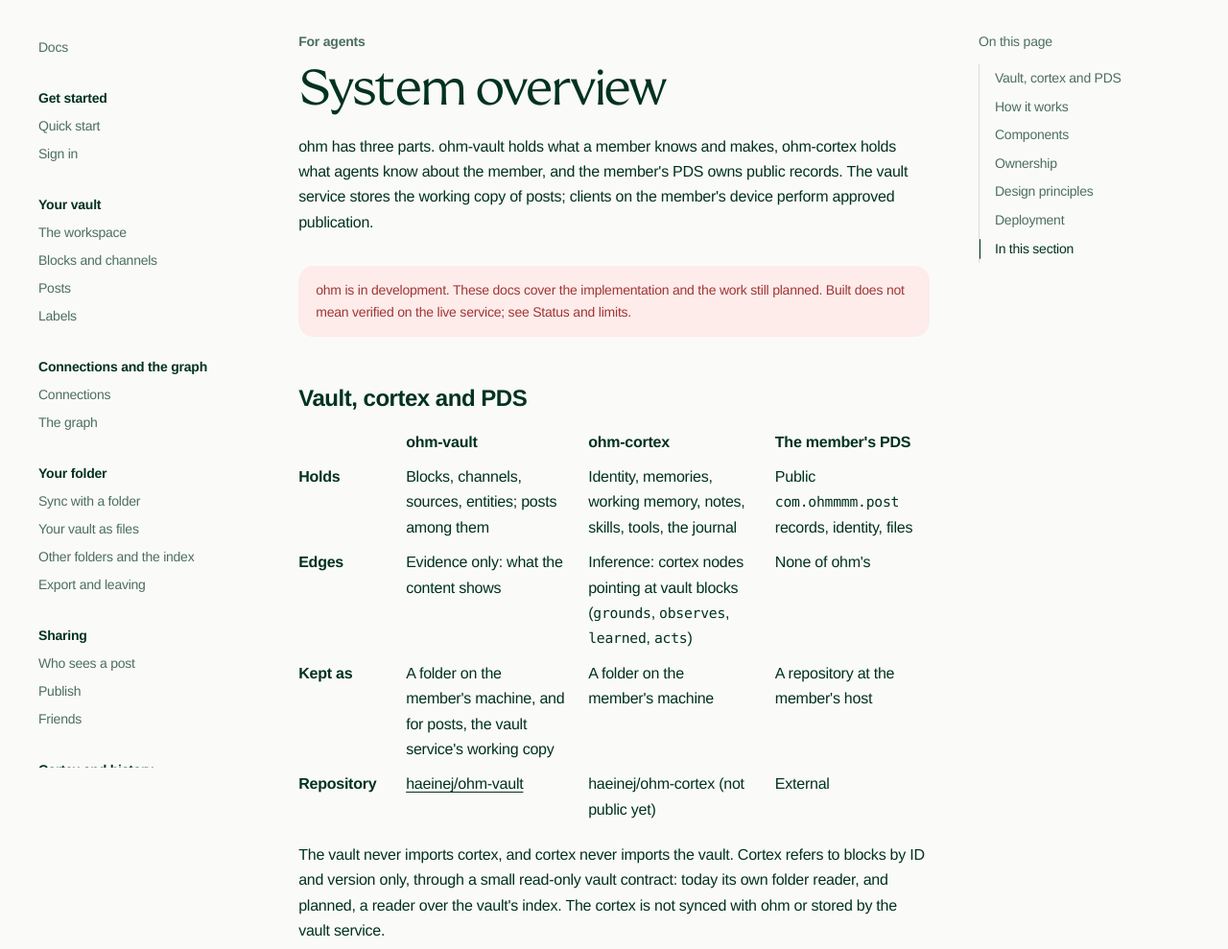
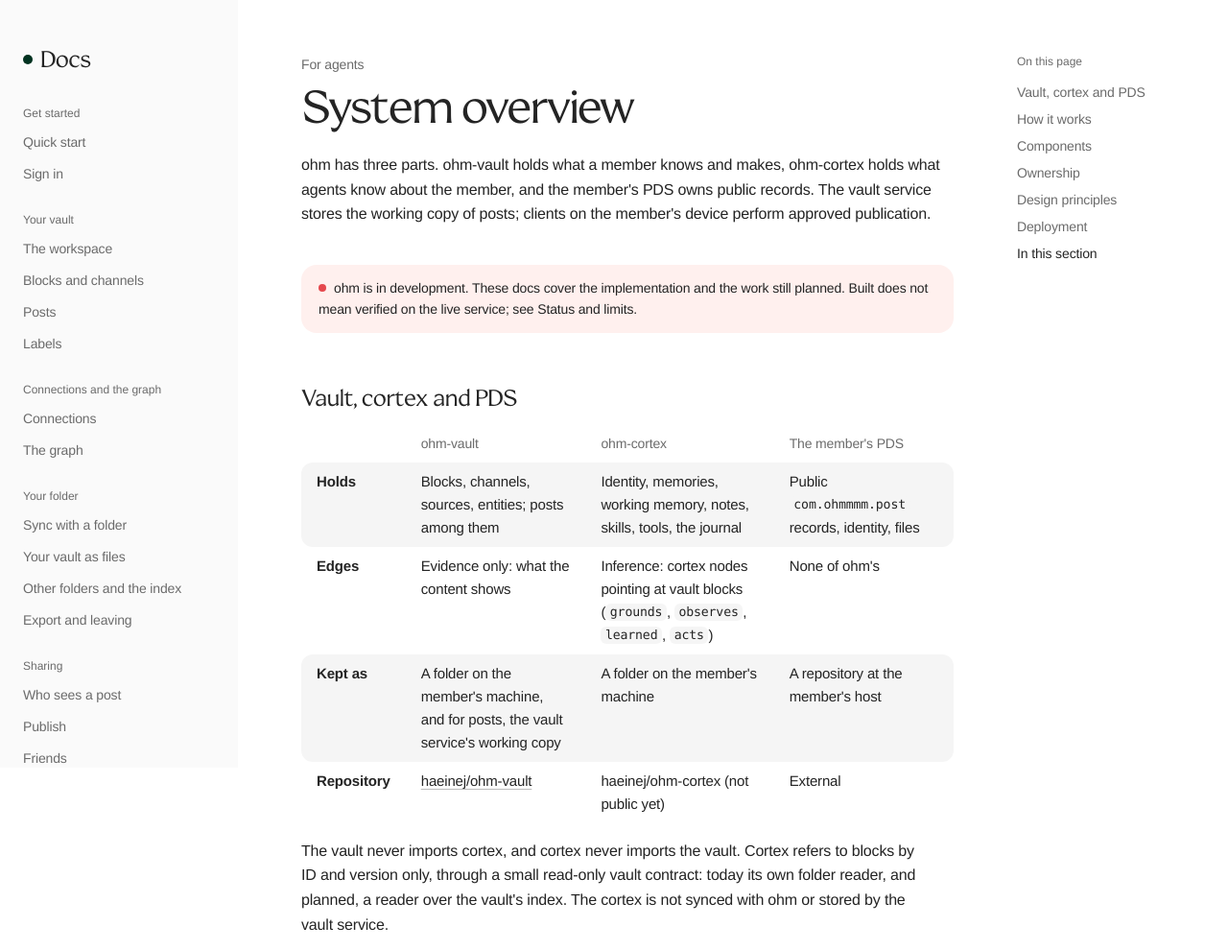
Before and after one commit to haeinej/ohm-site, a website: page docs/architecture.html in a window 1280 px wide. Shown: the top 989 px of the page at 96% size. Drawn offline with Linux system fonts and the light colour scheme.

Commit message:
Style the docs in the ohm design system, as design.ohmmmm.com
docs.ohmmmm.com now uses the design system's tokens and look: white
paper and ink, the #fafafa sidebar tone, Coconat for page and section
titles, Helvetica Neue at reading size, the forest green for focus and
diagrams, and no edges. This is the restyle from ohm-vault d7a305c
(merged there in #16 after the sites had moved here), applied unchanged:
every class the current pages use is styled.

Co-Authored-By: Claude Opus 5.5 <noreply@anthropic.com>

```diff
--- a/docs/styles.css
+++ b/docs/styles.css
@@ -1,8 +1,10 @@
-/* docs.ohmmmm.com: the same ink, paper and type as ohmmmm.com (DESIGN.md), laid out for reading
-   and finding your place. Values live in these custom properties; the rules use them.
+/* docs.ohmmmm.com, in the ohm design system (design.ohmmmm.com): white paper and ink, Coconat
+   for the page and section titles only, Helvetica Neue at reading size for everything else, the
+   forest green kept for focus and diagrams, and no edges: columns and blocks are set apart by
+   tone and space. The values below are the design system's tokens (ohm-ui, tokens.css).
 
    Page shell, the same on every page:
-     .site-sidebar  left column: every page, in its group, the current one marked
+     .site-sidebar  left column, on its own tone: every page, in its group, the current one marked
      main           middle column: the page itself (one <article>)
      .site-toc      right column, on wide screens: the reader, this page's sections, the one being read marked
    On narrow screens: a menu control in document flow opens the sidebar above the page. */
@@ -18,45 +20,49 @@
   color-scheme: light;
   --ohm-font-serif: "Coconat", Georgia, "Times New Roman", serif;
   --ohm-font-sans: "Helvetica Neue", Helvetica, Arial, sans-serif;
-  --ohm-font-mono: ui-monospace, "SF Mono", Menlo, Consolas, monospace;
+  --ohm-font-mono: ui-monospace, SFMono-Regular, Menlo, monospace;
 
-  /* One ink, like a printed page: the Fatale forest green on warm paper. */
-  --ohm-forest: #013220;
-  --ohm-danger: #a13535; /* a warning's text, as in the app */
-  --ohm-danger-wash: #fdecea; /* and what it sits on */
-  --ohm-paper-editorial: #fafaf9;
-  --ohm-ink-quiet: #4c6e61; /* forest at 70% on paper, 5.4:1 */
-  --ohm-line: rgb(1 50 32 / 0.14); /* the reader's rail */
-  --ohm-selection: rgb(161 214 174 / 0.42);
-  --ohm-tint: rgb(161 214 174 / 0.3); /* behind the current page in the sidebar */
-  --ohm-tint-soft: rgb(161 214 174 / 0.14); /* behind a sidebar row under the pointer */
-  --ohm-figure: #eef5ef; /* the panel a diagram sits on: the soft tint, as a solid colour */
+  /* Colour: one neutral set, the forest green, and red for the one warning. */
+  --ohm-paper: #fff;
+  --ohm-menu: #fafafa;     /* the sidebar's tone */
+  --ohm-wash: #f5f5f5;     /* hover, code, figures, alternate table rows */
+  --ohm-muted: #6b6b6b;    /* secondary text */
+  --ohm-ink: #242424;      /* text */
+  --ohm-forest: #013220;   /* focus, diagram marks */
+  --ohm-red: #e5484d;
+  --ohm-red-wash: color-mix(in oklab, var(--ohm-red) 9%, var(--ohm-paper));
+  --ohm-current: rgb(36 36 36 / 0.08); /* the row you are on */
+  --ohm-selection: rgb(1 50 32 / 0.14);
 
+  /* Type: reading sizes of the five roles. */
   --ohm-size: 16px;
-  --ohm-size-small: 14px; /* the sidebar and the reader */
-  --ohm-leading: 1.65;
-  --ohm-size-section: 24px; /* a section's heading */
-  --ohm-size-part: 18px; /* a heading inside a section */
+  --ohm-leading: 1.6;
+  --ohm-size-small: 14px;  /* the sidebar and the reader */
+  --ohm-size-label: 12px;  /* group labels */
   --ohm-text: 400 var(--ohm-size)/var(--ohm-leading) var(--ohm-font-sans);
-  --ohm-tracking: -0.015em;
+  --ohm-tracking: -0.011em;
   --ohm-strong: 600;
-  --ohm-title: 400 clamp(40px, 5vw, 52px)/1.05 var(--ohm-font-serif); /* Coconat has one weight */
-  --ohm-title-tracking: -0.02em;
+  --ohm-title: 400 clamp(36px, 5vw, 48px)/1.1 var(--ohm-font-serif);  /* h1, Coconat has one weight */
+  --ohm-title-tracking: -0.03em;
+  --ohm-section: 400 24px/32px var(--ohm-font-serif);                 /* h2 */
+  --ohm-section-tracking: -0.02em;
 
+  /* Shape and space. */
+  --ohm-radius-item: 12px;
+  --ohm-radius-field: 16px;
+  --ohm-radius-card: 24px;
   --ohm-measure: 680px;
-  --ohm-frame: 40px;
-  --ohm-rail: 220px;
+  --ohm-rail: 248px;
   --ohm-toc: 220px;
   --ohm-gap: clamp(32px, 4vw, 64px);
-  --ohm-top: 32px; /* between the viewport edge and the columns */
-  --ohm-item-inset: 12px; /* a sidebar row's padding; pulled back so its text lines up with the dot */
+  --ohm-top: 40px;
   --ohm-paragraph: 1em;
 
   font-family: var(--ohm-font-sans);
   font-synthesis: none;
   -webkit-font-smoothing: antialiased;
-  background: var(--ohm-paper-editorial);
-  color: var(--ohm-forest);
+  background: var(--ohm-paper);
+  color: var(--ohm-ink);
 }
 
 * { box-sizing: border-box; }
@@ -77,28 +83,28 @@ h1 {
 }
 
 h2 {
-  font-size: var(--ohm-size-section);
-  font-weight: var(--ohm-strong);
-  line-height: 1.3;
-  letter-spacing: -0.02em;
+  font: var(--ohm-section);
+  letter-spacing: var(--ohm-section-tracking);
 }
 
 h3 {
-  font-size: var(--ohm-size-part);
   font-weight: var(--ohm-strong);
-  line-height: 1.4;
+  line-height: 1.5;
 }
 
 a {
   color: inherit;
   text-underline-offset: 3px;
   text-decoration-thickness: 1px;
+  text-decoration-color: rgb(36 36 36 / 0.3);
 }
 
+a:hover { text-decoration-color: currentColor; }
+
 a:focus-visible {
-  outline: 2px solid currentColor;
-  outline-offset: 4px;
-  border-radius: 2px;
+  outline: 2px solid var(--ohm-forest);
+  outline-offset: 3px;
+  border-radius: 4px;
 }
 
 /* Icons are Lucide, drawn in the ink of the text around them. */
@@ -113,7 +119,6 @@ body {
   margin: 0;
   min-height: 100vh;
   min-height: 100dvh;
-  padding: 0 var(--ohm-frame);
   display: grid;
   grid-template-columns: var(--ohm-rail) minmax(0, 1fr);
   grid-template-rows: 1fr;
@@ -122,20 +127,24 @@ body {
 
 .skip {
   position: absolute;
-  left: var(--ohm-frame);
+  left: 16px;
   top: 8px;
   z-index: 3;
+  padding: 6px 12px;
+  border-radius: var(--ohm-radius-item);
   transform: translateY(-200%);
-  background: var(--ohm-paper-editorial);
+  background: var(--ohm-paper);
 }
 
 .skip:focus { transform: none; }
 
+/* The sidebar is a column of its own tone, full height, with no edge. */
 .site-sidebar {
   grid-column: 1;
   grid-row: 1;
-  align-self: start;
-  padding-top: var(--ohm-top);
+  align-self: stretch;
+  padding: var(--ohm-top) 12px var(--ohm-top);
+  background: var(--ohm-menu);
 }
 
 main {
@@ -143,7 +152,7 @@ main {
   grid-row: 1;
   justify-self: center;
   width: min(100%, var(--ohm-measure));
-  padding: var(--ohm-top) 0 96px;
+  padding: calc(var(--ohm-top) + 16px) 0 96px;
 }
 
 .site-toc { display: none; }
@@ -157,17 +166,13 @@ main {
   .site-toc {
     position: sticky;
     top: 0;
+    height: 100dvh;
     max-height: 100dvh;
     overflow-y: auto;
     scrollbar-width: thin;
   }
 
-  /* Room for a row's tint to the left of its text. */
-  .site-sidebar {
-    padding-left: var(--ohm-item-inset);
-    margin-left: calc(var(--ohm-item-inset) * -1);
-    padding-bottom: var(--ohm-top);
-  }
+  .site-toc { height: auto; }
 }
 
 /* The reader gets a third column when there is room for it. */
@@ -179,7 +184,7 @@ main {
     grid-column: 3;
     grid-row: 1;
     align-self: start;
-    padding-top: var(--ohm-top);
+    padding: calc(var(--ohm-top) + 16px) 24px 0 0;
   }
 }
 
@@ -191,118 +196,149 @@ main {
   padding: 0;
 }
 
+/* A group's name: small and quiet, lined up with the rows' text. */
 .sidebar-group {
-  font-size: var(--ohm-size-small);
-  font-weight: var(--ohm-strong);
+  padding: 0 12px;
+  color: var(--ohm-muted);
+  font-size: var(--ohm-size-label);
+  line-height: 16px;
+  letter-spacing: 0;
 }
 
-.site-sidebar ul { margin-top: 4px; }
+.site-sidebar ul { margin-top: 6px; }
 
-.site-sidebar ul + .sidebar-group { margin-top: 28px; }
+.site-sidebar ul + .sidebar-group { margin-top: 24px; }
 
-.site-sidebar li + li { margin-top: 2px; }
+.site-sidebar li + li { margin-top: 1px; }
 
-/* Each page is a row; the current one sits on a tint. */
+/* Each page is a row; the one you are on sits on a tone. Rows highlight with tone, never a line. */
 .site-sidebar a {
   display: block;
-  margin-left: calc(var(--ohm-item-inset) * -1);
-  padding: 3px var(--ohm-item-inset);
-  border-radius: 8px;
-  color: var(--ohm-ink-quiet);
+  padding: 6px 12px;
+  border-radius: var(--ohm-radius-item);
+  color: var(--ohm-muted);
   font-size: var(--ohm-size-small);
-  line-height: 1.5;
+  line-height: 20px;
+  letter-spacing: -0.01em;
   text-decoration: none;
+  transition: background-color 180ms cubic-bezier(.23, 1, .32, 1), color 180ms cubic-bezier(.23, 1, .32, 1);
 }
 
 .site-sidebar a:hover {
-  background: var(--ohm-tint-soft);
-  color: var(--ohm-forest);
+  background: var(--ohm-wash);
+  color: var(--ohm-ink);
 }
 
 .site-sidebar a[aria-current="page"] {
-  background: var(--ohm-tint);
-  color: var(--ohm-forest);
-  font-weight: var(--ohm-strong);
+  background: var(--ohm-current);
+  color: var(--ohm-ink);
+  font-weight: 500;
+}
+
+/* The first row is the docs' name, set like the design system's sidebar heading. */
+.site-sidebar > ul:first-child a {
+  padding-block: 4px 12px;
+  background: none;
+  color: var(--ohm-ink);
+  font: 400 24px/1 var(--ohm-font-serif);
+  letter-spacing: -0.02em;
+}
+
+.site-sidebar > ul:first-child a::before {
+  content: "";
+  display: inline-block;
+  width: 10px;
+  height: 10px;
+  margin-right: 8px;
+  border-radius: 50%;
+  background: var(--ohm-forest);
+  vertical-align: 0.12em;
 }
 
 /* ---------- The reader: On this page ---------- */
 
 .site-toc > p {
-  color: var(--ohm-ink-quiet);
-  font-size: var(--ohm-size-small);
+  color: var(--ohm-muted);
+  font-size: var(--ohm-size-label);
+  line-height: 16px;
+  letter-spacing: 0;
 }
 
-/* A thin rail down the left; the section being read is marked on it in full ink. */
-.site-toc > ul {
-  margin-top: 12px;
-  border-left: 1px solid var(--ohm-line);
-}
+.site-toc > ul { margin-top: 10px; }
 
-.site-toc ul ul { padding-left: 14px; }
+.site-toc ul ul { padding-left: 12px; }
 
+/* The section being read is marked by its ink and weight, not by a rail. */
 .site-toc a {
-  position: relative;
   display: block;
-  padding: 5px 0 5px 16px;
-  color: var(--ohm-ink-quiet);
+  padding: 4px 0;
+  color: var(--ohm-muted);
   font-size: var(--ohm-size-small);
-  line-height: 1.4;
+  line-height: 20px;
+  letter-spacing: -0.01em;
   text-decoration: none;
   /* one line each, as on the page's own headings; the full heading shows on hover */
   white-space: nowrap;
   overflow: hidden;
   text-overflow: ellipsis;
+  transition: color 180ms cubic-bezier(.23, 1, .32, 1);
 }
 
-.site-toc a:hover { color: var(--ohm-forest); }
+.site-toc a:hover { color: var(--ohm-ink); }
 
-.site-toc a[aria-current] { color: var(--ohm-forest); }
-
-.site-toc a[aria-current]::before {
-  content: "";
-  position: absolute;
-  left: -1px;
-  top: 4px;
-  bottom: 4px;
-  width: 2px;
-  border-radius: 1px;
-  background: var(--ohm-forest);
+.site-toc a[aria-current] {
+  color: var(--ohm-ink);
+  font-weight: 500;
 }
 
 /* ---------- The page ---------- */
 
-.group { color: var(--ohm-ink-quiet); }
+.group { color: var(--ohm-muted); }
 
 /* The notice on every page: ohm is still being made, and these pages say how it is meant to
-   work. It is a warning, so it is set in the red ohm keeps for warnings: a wash with no edge. */
+   work. It is a warning, so it sits on the red's wash, with no edge; its words stay in ink. */
 .alert {
   margin-block: var(--ohm-top) 0;
   padding: 14px 18px;
-  border-radius: 16px;
-  background: var(--ohm-danger-wash);
-  color: var(--ohm-danger);
+  border-radius: var(--ohm-radius-field);
+  background: var(--ohm-red-wash);
+  color: var(--ohm-ink);
   font-size: var(--ohm-size-small);
+  line-height: 1.55;
 }
+
+.alert::before {
+  content: "";
+  display: inline-block;
+  width: 8px;
+  height: 8px;
+  margin-right: 8px;
+  border-radius: 50%;
+  background: var(--ohm-red);
+  vertical-align: 0.1em;
+}
+
 .alert a { color: inherit; }
 
 /* The group a page is in, above its title. */
 article > header > .group {
   font-size: var(--ohm-size-small);
-  font-weight: var(--ohm-strong);
 }
 
-article > header > .group + h1 { margin-top: 10px; }
+article > header > .group + h1 { margin-top: 8px; }
 
 article > header > h1 + * { margin-top: 20px; }
 
 article > header > * + * { margin-top: var(--ohm-paragraph); }
 
+.introduction { color: var(--ohm-ink); }
+
 section {
-  margin-top: 3em;
-  scroll-margin-top: 16px;
+  margin-top: 3.25em;
+  scroll-margin-top: 24px;
 }
 
-section :is(h2, h3) { scroll-margin-top: 16px; }
+section :is(h2, h3) { scroll-margin-top: 24px; }
 
 section > * + * { margin-top: var(--ohm-paragraph); }
 
@@ -326,18 +362,31 @@ section ul.pages {
   padding-left: 0;
 }
 
+section ul.pages a { font-weight: 500; }
+
 code, pre { font-family: var(--ohm-font-mono); }
 
-code { font-size: 0.92em; }
+code {
+  padding: 0.1em 0.35em;
+  border-radius: 6px;
+  background: var(--ohm-wash);
+  font-size: 0.88em;
+}
 
 pre {
   margin: 0;
-  padding: 14px 16px;
-  border-radius: 10px;
-  background: var(--ohm-tint-soft);
+  padding: 16px 18px;
+  border-radius: var(--ohm-radius-field);
+  background: var(--ohm-wash);
   font-size: var(--ohm-size-small);
   line-height: 1.6;
   overflow-x: auto;
+}
+
+pre code {
+  padding: 0;
+  background: none;
+  font-size: inherit;
 }
 
 /* A diagram: drawn by build.py as SVG with a class on every shape, and set on a quiet panel. On a
@@ -347,8 +396,8 @@ section > .figure { margin-block: 1.5em; }
 
 .figure-scroll {
   padding: 24px;
-  border-radius: 16px;
-  background: var(--ohm-figure);
+  border-radius: var(--ohm-radius-card);
+  background: var(--ohm-wash);
   overflow-x: auto;
 }
 
@@ -362,38 +411,40 @@ section > .figure { margin-block: 1.5em; }
 
 .figure figcaption {
   margin-top: 10px;
-  color: var(--ohm-ink-quiet);
+  color: var(--ohm-muted);
   font-size: var(--ohm-size-small);
 }
 
-.d-group { fill: rgb(1 50 32 / 0.05); }
-.d-box { fill: var(--ohm-paper-editorial); }
-.d-outside { fill: none; stroke: var(--ohm-line); stroke-width: 1.5; stroke-dasharray: 4 4; }
+.d-group { fill: rgb(36 36 36 / 0.04); }
+.d-box { fill: var(--ohm-paper); }
+.d-outside { fill: none; stroke: rgb(36 36 36 / 0.18); stroke-width: 1.5; stroke-dasharray: 4 4; }
 .d-note { fill: var(--ohm-forest); }
-.d-title { fill: var(--ohm-forest); font-size: 13.5px; font-weight: 600; letter-spacing: -0.01em; }
-.d-sub { fill: var(--ohm-ink-quiet); font-size: 12px; }
-.d-caption { fill: var(--ohm-ink-quiet); font-size: 10.5px; font-weight: 600; letter-spacing: 0.08em; }
-.d-label { fill: var(--ohm-ink-quiet); font-size: 12px; }
+.d-title { fill: var(--ohm-ink); font-size: 13.5px; font-weight: 600; letter-spacing: -0.01em; }
+.d-sub { fill: var(--ohm-muted); font-size: 12px; }
+.d-caption { fill: var(--ohm-muted); font-size: 10.5px; font-weight: 600; letter-spacing: 0.08em; }
+.d-label { fill: var(--ohm-muted); font-size: 12px; }
 /* A step's words can sit across another part's line, so they carry the panel's colour behind them. */
-.d-step { fill: var(--ohm-forest); font-size: 12.5px; paint-order: stroke; stroke: var(--ohm-figure); stroke-width: 6px; stroke-linejoin: round; }
-.d-note + .d-step { fill: var(--ohm-paper-editorial); stroke: none; }
+.d-step { fill: var(--ohm-ink); font-size: 12.5px; paint-order: stroke; stroke: var(--ohm-wash); stroke-width: 6px; stroke-linejoin: round; }
+.d-note + .d-step { fill: var(--ohm-paper); stroke: none; }
 .d-arrow { fill: none; stroke: var(--ohm-forest); stroke-width: 1.5; }
 .d-dashed { stroke-dasharray: 5 4; }
 .d-head { fill: var(--ohm-forest); }
-.d-life { fill: none; stroke: var(--ohm-line); stroke-width: 1.5; }
+.d-life { fill: none; stroke: rgb(36 36 36 / 0.18); stroke-width: 1.5; }
 
-/* A table is set apart by space alone: no rules, the first column in the heading weight. */
+/* A table is set apart by tone alone: no rules, alternate rows on the wash, the heading in weight. */
 .table { overflow-x: auto; }
 
 table {
   width: 100%;
-  border-collapse: collapse;
+  border-collapse: separate;
+  border-spacing: 0;
 }
 
 th, td {
   min-width: 7em;
-  padding: 5px 24px 5px 0;
+  padding: 8px 16px;
   font: var(--ohm-text);
+  font-size: 15px;
   letter-spacing: var(--ohm-tracking);
   text-align: left;
   vertical-align: top;
@@ -401,17 +452,21 @@ th, td {
 
 th { font-weight: var(--ohm-strong); }
 
-:is(th, td):last-child { padding-right: 0; }
+thead th { color: var(--ohm-muted); font-size: var(--ohm-size-small); font-weight: 500; }
+
+tbody tr:nth-child(odd) > * { background: var(--ohm-wash); }
+tbody tr > :first-child { border-radius: var(--ohm-radius-item) 0 0 var(--ohm-radius-item); }
+tbody tr > :last-child { border-radius: 0 var(--ohm-radius-item) var(--ohm-radius-item) 0; }
 
 /* A list of facts has no heading row, and its names keep one width down a page of such lists. */
 .facts thead { display: none; }
 .facts th { width: 8.5em; }
 
-/* The page before and the page after. */
+/* The page before and the page after: two quiet buttons. */
 .page-pager {
   display: flex;
   justify-content: space-between;
-  gap: 24px;
+  gap: 16px;
   margin-top: 4em;
 }
 
@@ -419,21 +474,24 @@ th { font-weight: var(--ohm-strong); }
   display: flex;
   align-items: center;
   gap: 8px;
+  padding: 10px 16px;
+  border-radius: 999px;
+  background: var(--ohm-wash);
+  font-size: var(--ohm-size-small);
+  font-weight: 500;
   text-decoration: none;
+  transition: background-color 180ms cubic-bezier(.23, 1, .32, 1), scale 130ms cubic-bezier(.23, 1, .32, 1);
 }
 
-.page-pager a:hover { text-decoration: underline; }
+.page-pager a:hover { background: #ebebeb; }
+.page-pager a:active { scale: 0.97; }
 
 .page-pager a[rel="next"] { margin-left: auto; }
 
 /* ---------- Narrow screens ---------- */
 
 @media (max-width: 760px) {
-  :root {
-    --ohm-frame: 24px;
-  }
-
-  body { display: block; }
+  body { display: block; padding: 0 20px; }
 
   main { padding: 24px 0 56px; }
 
@@ -457,20 +515,20 @@ th { font-weight: var(--ohm-strong); }
   }
 
   .menu-toggle:focus-visible + .menu-button {
-    outline: 2px solid currentColor;
+    outline: 2px solid var(--ohm-forest);
     outline-offset: 4px;
-    border-radius: 2px;
+    border-radius: 4px;
   }
 
   .site-sidebar {
     display: none;
-    padding: 8px 0 24px;
+    margin: 8px -20px 0;
+    padding: 16px 12px 24px;
   }
 
   .menu-toggle:checked ~ .site-sidebar { display: block; }
 
   .site-sidebar a {
-    margin-left: 0;
     padding-block: 10px;
     font-size: var(--ohm-size);
   }
```
